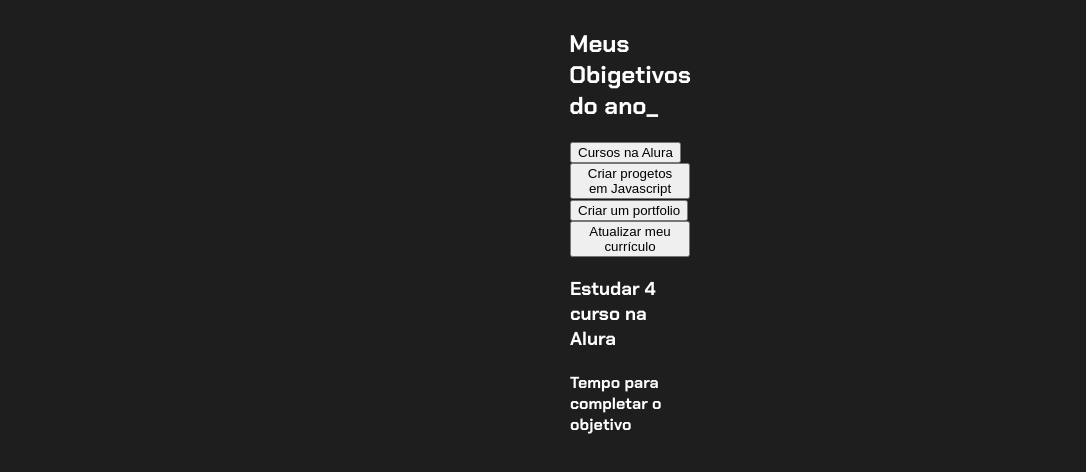
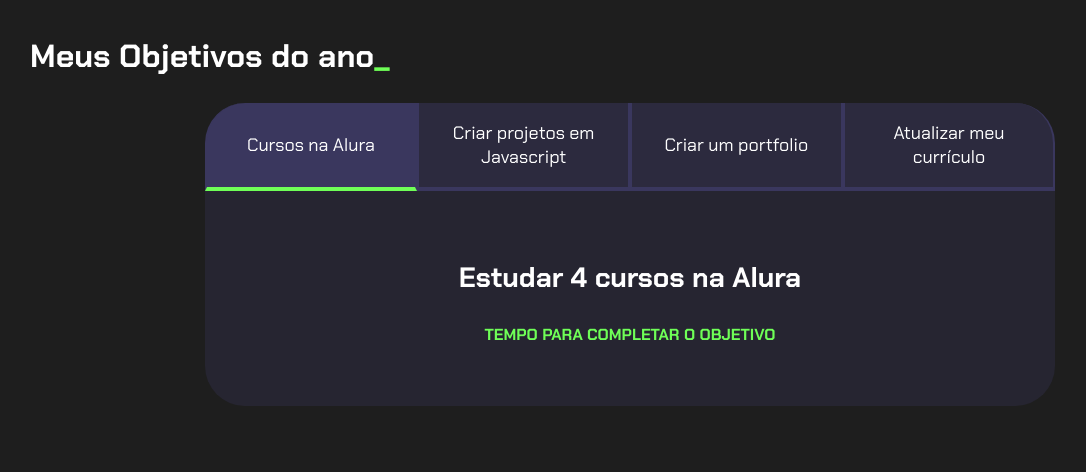
Before and after one commit to viniciusjos/projeto-de-vida-2024, a plain HTML site: page index.html in a window 1280 px wide. Shown: the whole page, without its empty margins (10-1096 px from the left). Drawn offline with Linux system fonts and the light colour scheme.

Commit message:
Add files via upload
16/mai/24

```diff
--- a/index.html
+++ b/index.html
@@ -3,25 +3,38 @@
 <head>
     <meta charset="UTF-8">
     <meta name="viewport" content="width=device-width, initial-scale=1.0">
-    <title>meus objetivos do ano </title>
-     <link rel="stylesheet" href="style.css">
-<head>
-
+    <title>Meus objetivos do ano</title>
+    <link rel="stylesheet" href="style.css">
+</head>
 <body>
     <section class="conteudo-principal">
-        <h2 class="titulu-principal">Meus Obigetivos do ano_</h2>
+        <h2 class="titulo-principal">Meus Objetivos do ano<span>_</span></h2>
+        <div class="conteudo">
         <div class="botoes">
-            <button class="botão">Cursos na Alura</button>
-            <button class="botão">Criar progetos em Javascript</button>
-            <button class="botão">Criar um portfolio</button>
-            <button class="botão">Atualizar meu currículo</button>
+            <button class="botao ativo">Cursos na Alura</button>
+            <button class="botao">Criar projetos em Javascript</button>
+            <button class="botao">Criar um portfolio</button>
+            <button class="botao">Atualizar meu currículo</button>
         </div>
-    </div classe="abas-textos">
-          <div class="aba-conteudo">
-               <h3 class="aba-conteudo-titulo-principal">Estudar 4 curso na Alura</h3>
-               <h4 class="aba-conteudo-titulo-secundario">Tempo para completar o objetivo</h4>
-             </div>
-          <div>
+        <div class="abas-textos">
+            <div class="aba-conteudo ativo">
+                <h3 class="aba-conteudo-titulo-principal">Estudar 4 cursos na Alura</h3>
+                <h4 class="aba-conteudo-titulo-secundario">Tempo para completar o objetivo</h4>
+            </div>
+            <div class="aba-conteudo">
+                <h3 class="aba-conteudo-titulo-principal">Criar 5 projetos em Javascript</h3>
+                <h4 class="aba-conteudo-titulo-secundario">Tempo para completar o objetivo</h4>
+            </div>
+            <div class="aba-conteudo">
+                <h3 class="aba-conteudo-titulo-principal">Criar um portfolio com os meus 3 melhores projetos</h3>
+                <h4 class="aba-conteudo-titulo-secundario">Tempo para completar o objetivo</h4>
+            </div>
+            <div class="aba-conteudo">
+                <h3 class="aba-conteudo-titulo-principal">Atualizar meu curriculo com os certificados da Alura</h3>
+                <h4 class="aba-conteudo-titulo-secundario">Tempo para completar o objetivo</h4>
+            </div>
+        </div>
+    </div>
     </section>
     <script src="main.js"></script>
 </body>
--- a/main.js
+++ b/main.js
@@ -1,13 +1,12 @@
-const botoes = document.querySelectorA11(."botao");
+const botoes = document.querySelectorAll(".botao");
 
-for(let i=0;i < botoes.length;i++){
-    botoes [i] .onclick = function(){
+for(let i=0;i <botoes.length;i++){
+    botoes[i].onclick = function(){
 
-for(let j=0;j<botoes.length;j++){
-    botoes[j].classList.remove("ativo")
+        for(let j=0;j<botoes.length;j++){
+            botoes[j].classList.remove("ativo");
+        }
+
+        botoes[i].classList.add("ativo");
+    }
 }
-
-        botoes [i].classList.add("ativo");
-    }
-    console.log();
-}
--- a/style.css
+++ b/style.css
@@ -1,43 +1,44 @@
-@import url('https://fonts.googleapis.com/css2?family=Chakra+Petch:ital,wght@0,300;0,400;0,500;0,600;0,700;1,300;1,400;1,500;1,600;1,700&display=swap');
+@import url('https://fonts.googleapis.com/css2?family=Chakra+Petch:wght@400;700&display=swap');
 
-:root{
-    --cor-de-fundo:#1E1E1E;
-    --verde:#6FFF57;
-    --branco:#FFFFFF;
-    --botao-ativo:#3A375E;
-    --botao-inativ: rgba(58, 55, 94, 0.5);
+:root {
+    --cor-de-fundo: #1E1E1E;
+    --verde: #6FFF57;
+    --branco: #FFFFFF;
+    --botao-ativo: #3A375E;
+    --botao-inativo: rgba(58, 55, 94, 0.5);
     --texto-fundo: rgba(58, 55, 94, 0.3);
 }
 
-body{
+body {
     background-color: var(--cor-de-fundo);
     color: var(--branco);
     font-family: 'Chakra Petch', sans-serif;
 }
 
 
-.conteudo-principal{
+.conteudo-principal {
     display: flex;
     flex-direction: column;
-    justify-content:center;
+    justify-content: center;
     align-items: center;
-    max-width: 120px;
+    max-width: 1200px;
     width: 100%;
-    margin: 0% auto;
+    margin: 0 auto;
 }
 
-.titulo-prticipal{
+.titulo-principal {
     text-align: left;
-    left: 100%;
+    width: 100%;
     font-size: 32px;
 }
 
-.titulo-prticipal span{
+.titulo-principal span {
     color: var(--verde);
 }
 
-.botao{
-    font-family: "Crackra Petch", sans-serif;
+
+.botao {
+    font-family: 'Chakra Petch', sans-serif;
     background-color: var(--botao-inativo);
     color: var(--branco);
     display: flex;
@@ -47,7 +48,57 @@ body{
     align-items: center;
     width: 100%;
     border-bottom: 4px solid var(--botao-ativo);
-    border-left: 4px solid var(--botao-ativo);
-    border-bottom: 4px solid var(--botao-ativo);
-    border-top: nome;
+    border-left: 2px solid var(--botao-ativo);
+    border-right: 2px solid var(--botao-ativo);
+    border-top: none;
 }
+
+.botao:first-child {
+    border-radius: 40px 40px 0 0;
+}
+
+.botoes {
+    display: block;
+}
+
+.botao.ativo{
+    background-color: var(--botao-ativo);
+    border-bottom: 4px solid var(--verde);
+}
+
+.abas-textos{
+    background-color: var(--texto-fundo);
+    padding: 40px;
+    border-radius: 0 0 40px 40px;
+}
+.aba-conteudo.ativo{
+    display:block;
+}
+
+.aba-conteudo{
+    display: none;
+}
+
+.aba-conteudo-titulo-principal{
+    font-size: 28px;
+    text-align: center;
+}
+.aba-conteudo-titulo-secundario{
+    text-align: center;
+    color: var(--verde);
+    text-transform: uppercase;
+}
+
+@media screen and (min-width: 768px) {
+    .botoes {
+        display: flex;
+    }
+
+    .botao:first-child {
+        border-radius: 40px 0 0 0;
+    }
+
+    .botao:last-child {
+        border-radius: 0 40px 0 0;
+    }
+}
```
Also changed, not shown: 1 other file.
